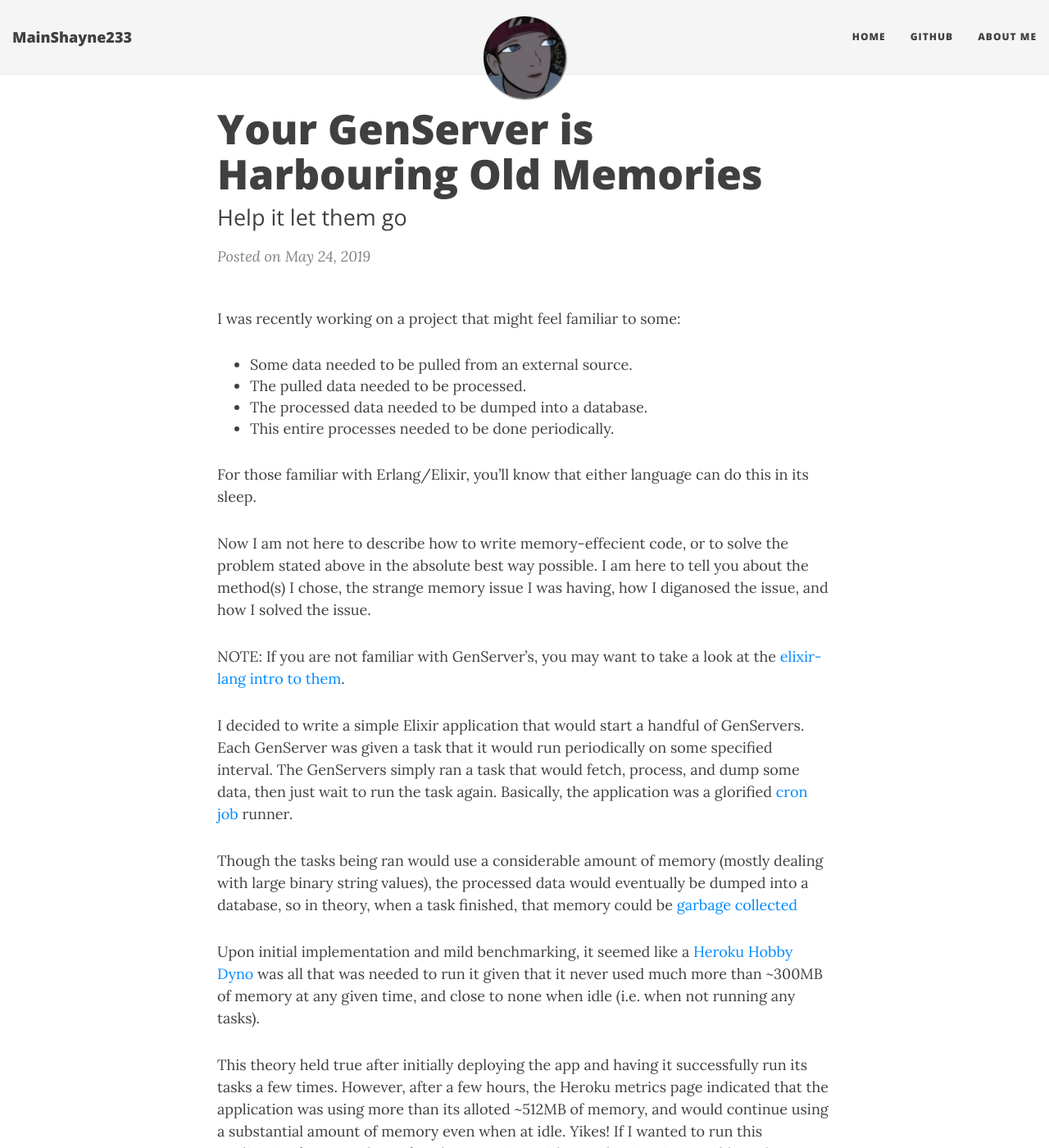
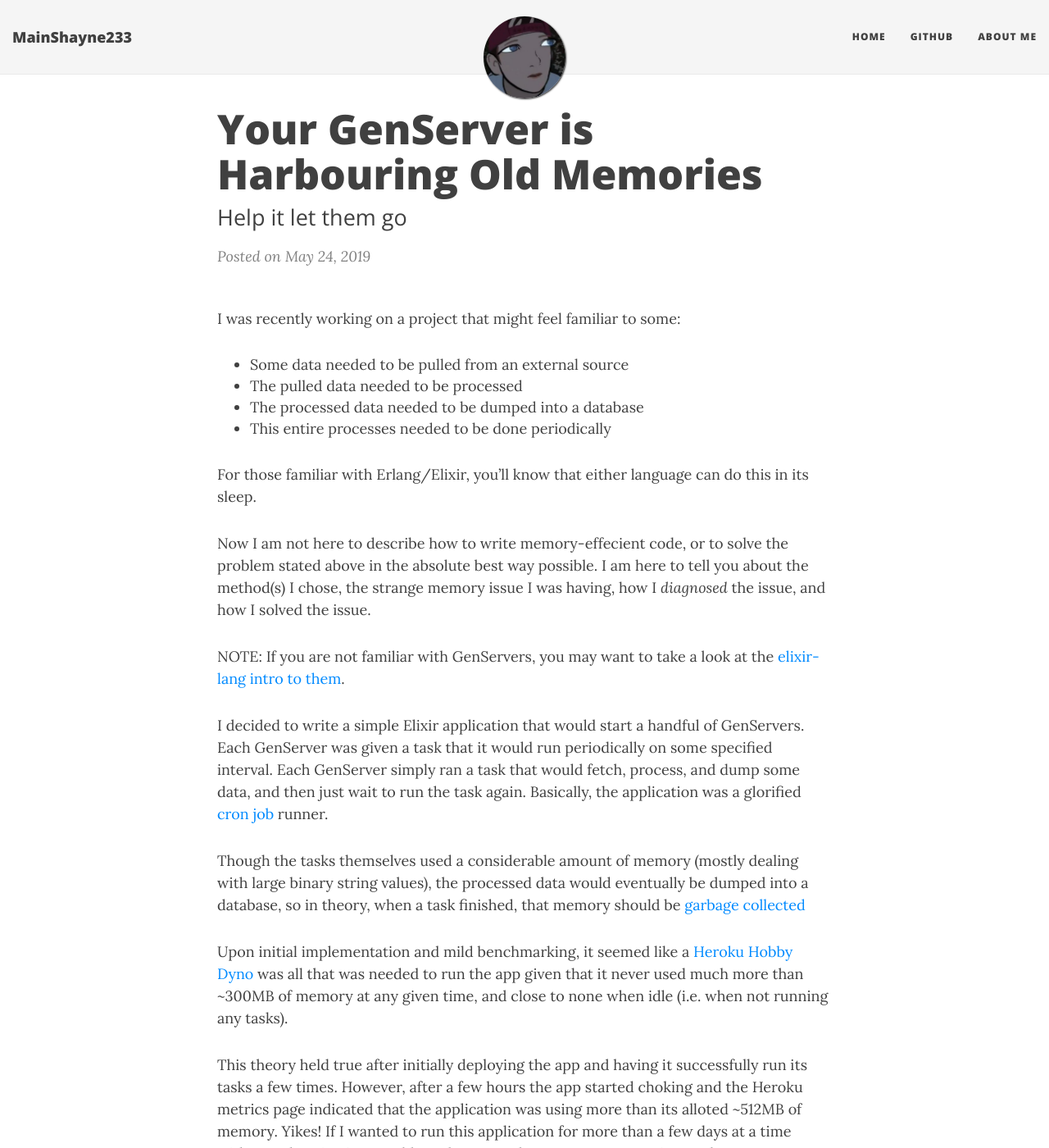
Before and after one commit to MainShayne233/mainshayne233.github.io, a Jekyll site: the page built from _posts/2019-05-24-genserver-memory-issue.md, in a window 1280 px wide and 1400 px high. Shown: the whole window at 82% size. Built offline with Jekyll 4.4.1, drawn with Linux system fonts in a browser that asks for light colours; nearby versions of some CDN libraries; some of the changed text lies outside the part shown.

Commit message:
Corrections

````diff
--- a/_posts/2019-05-24-genserver-memory-issue.md
+++ b/_posts/2019-05-24-genserver-memory-issue.md
@@ -6,31 +6,31 @@
 
 I was recently working on a project that might feel familiar to some:
 
-- Some data needed to be pulled from an external source.
-- The pulled data needed to be processed.
-- The processed data needed to be dumped into a database.
-- This entire processes needed to be done periodically.
+- Some data needed to be pulled from an external source
+- The pulled data needed to be processed
+- The processed data needed to be dumped into a database
+- This entire processes needed to be done periodically
 
 For those familiar with Erlang/Elixir, you'll know that either language can do this in its sleep.
 
 Now I am not here to describe how to write memory-effecient code, or to solve the problem stated above in the absolute best way possible. I am here to tell you about the method(s)
-I chose, the strange memory issue I was having, how I diganosed the issue, and how I solved the issue.
+I chose, the strange memory issue I was having, how I *diagnosed* the issue, and how I solved the issue.
 
-NOTE: If you are not familiar with GenServer's, you may want to take a look at the [elixir-lang intro to them](https://elixir-lang.org/getting-started/mix-otp/genserver.html).
+NOTE: If you are not familiar with GenServers, you may want to take a look at the [elixir-lang intro to them](https://elixir-lang.org/getting-started/mix-otp/genserver.html).
 
 I decided to write a simple Elixir application that would start a handful of GenServers. Each GenServer was given a task that it would run periodically
-on some specified interval. The GenServers simply ran a task that would fetch, process, and dump some data, then just wait to run the task again. Basically,
+on some specified interval. Each GenServer simply ran a task that would fetch, process, and dump some data, and then just wait to run the task again. Basically,
 the application was a glorified [cron job](https://en.wikipedia.org/wiki/Cron) runner.
 
-Though the tasks being ran would use a considerable amount of memory (mostly dealing with large binary string values), the processed data would eventually be
-dumped into a database, so in theory, when a task finished, that memory could be [garbage collected](https://en.wikipedia.org/wiki/Garbage_collection_(computer_science))
+Though the tasks themselves used a considerable amount of memory (mostly dealing with large binary string values), the processed data would eventually be
+dumped into a database, so in theory, when a task finished, that memory should be [garbage collected](https://en.wikipedia.org/wiki/Garbage_collection_(computer_science))
 
-Upon initial implementation and mild benchmarking, it seemed like a [Heroku Hobby Dyno](https://devcenter.heroku.com/articles/dyno-types) was all that was needed to run it given
+Upon initial implementation and mild benchmarking, it seemed like a [Heroku Hobby Dyno](https://devcenter.heroku.com/articles/dyno-types) was all that was needed to run the app given
 that it never used much more than ~300MB of memory at any given time, and close to none when idle (i.e. when not running any tasks).
 
-This theory held true after initially deploying the app and having it successfully run its tasks a few times. However, after a few hours, the Heroku metrics page indicated that
-the application was using more than its alloted ~512MB of memory, and would continue using a substantial amount of memory even when at idle. Yikes! If I wanted to run this application
-for more than a few days at a time without rebooting it, I would need to upgrade to a more expesnvie Heroku Dyno type.
+This theory held true after initially deploying the app and having it successfully run its tasks a few times. However, after a few hours the app started choking and the Heroku metrics page indicated that
+the application was using more than its alloted ~512MB of memory. Yikes! If I wanted to run this application for more than a few days at a time without rebooting it, I would need to upgrade to a more expesnvie
+Heroku Dyno type.
 
 So what's going on here? Let's start w/ some code that roughly simulates the implementation I went with:
 
@@ -109,7 +109,7 @@
 :ok
 ```
 
-If installed correctly, a GUI should open that basically serves as a System/Activty Monitor, but for the running Elixir process. Mine looks like this:
+If installed correctly, a GUI should open that basically serves as a System/Activty Monitor, but for the running Elixir application. Mine looks like this:
 
 ![Observer GUI](/img/2019-05-24-genserver-memory-issue/observer_0.png)
 
@@ -135,29 +135,28 @@
 {:ok, #PID<0.157.0>}
 ```
 
-Once started, the work will beging running its task. As the worker runs, you'll see the memory usage climb. When I've run this, the memory usage gets to be about ~500MB.
+Once started, the worker will beging running its task. As the worker runs, you'll see the memory usage climb. When I've run this, the memory usage gets to be about ~500MB.
 
 ![Observer While Task Runs](/img/2019-05-24-genserver-memory-issue/observer_1.png)
 
-You'll know the worker has completed its task when you see it print out the `"Processed Data: ..."` message. Once the worker has completed its work, note the
-memoery usage. On my computer, the idle memory usage is usually ~460MB:
+You'll know the worker has completed its task when you see it print out the `"Processed Data: ..."` message. Once the worker has completed its task, note the
+memory usage. On my computer, the idle memory usage after running a task is usually ~460MB:
 
 ![Observer While Task Runs](/img/2019-05-24-genserver-memory-issue/observer_2.png)
 
-What's going on here? What is referencing that memory and keeping it from being garbage collected? Let's take a closer look via the observer.
+What's going on here? Why is that memory not being garbage collected? Let's take a closer look via the observer.
 
-If you click on the *Processes* tab, you'll seee a table of all of running processes. Let's look for our worker process. As you might've noticed
-in the GenServer code, we named our worker `:my_worker`. This will allow us to find it by name in the table. You can click on the *Name or Initial Func* column header to sort by name, and scroll
+If you click on the **Processes** tab, you'll seee a table of all the running processes. Let's look for our worker process. As you might've noticed
+in the GenServer code, we named our worker `:my_worker`. This will allow us to find it by name in the table. You can click on the **Name or Initial Func** column header to sort by name, and scroll
 until you find `my_worker`.
 
 ![Observer Process Table](/img/2019-05-24-genserver-memory-issue/observer_3.png)
 
-If you look under its *Memory* column, you'll see the process is still holding onto a ton of memory, despite the code not explictly referencing or using
-the data generated by the work after the work was completed. What's going on here?
+If you look under its **Memory** column, you'll see the process is still holding onto a ton of memory, despite the code not explictly referencing or using
+the data generated by the work after the function completes. What's going on here?
 
-To be honest, I am not sure. I've done some Googling, and read some random posts about how GenServer's might be holding onto some of
-these references for debugging/error handling/caching purposes, but I came to no conclusion that I feel confident enough about to share. However,
-I do have a solution that I will gladly share!
+To be honest, I am not sure. I've done some Googling and read some random posts about how GenServers might be holding onto some of
+these references for caching purposes, but I came to no conclusion that I feel confident enough about to share. However, I do have a solution that I will gladly share!
 
 Let's modify the code just a tiny bit:
 
@@ -223,11 +222,12 @@
 
 I only changed about 3 lines of code, but posted the whole module to make it easier to copy and paste. The only change made was
 in `handle_info/2`. Instead of just calling `fetch_process_and_dump_data/0` directly, we are now executing the function
-within a `Task` (read more about `Task.async` and `Task.await` [here](https://hexdocs.pm/elixir/Task.html)).
+within a `Task` (read more about `Task.async` and `Task.await` [here](https://hexdocs.pm/elixir/Task.html)). Essentially what this does is
+run the function in a seperate process.
 
 This should result in the same work being done, and, as you will see, very different memory implications.
 
-Let's start another `iex>` session, copy and paste this modified code in, and run `:observer.start()`. Just like before, take note of the starting memory usage.
+Let's kill the current `iex>` session and start another one, copy and paste this modified code in, and run `:observer.start()`. Just like before, take note of the starting memory usage.
 
 Now let's start the new-and-improved worker:
 
````
Also changed, not shown: other parts of _posts/2019-05-24-genserver-memory-issue.md (+5 -5 lines).
